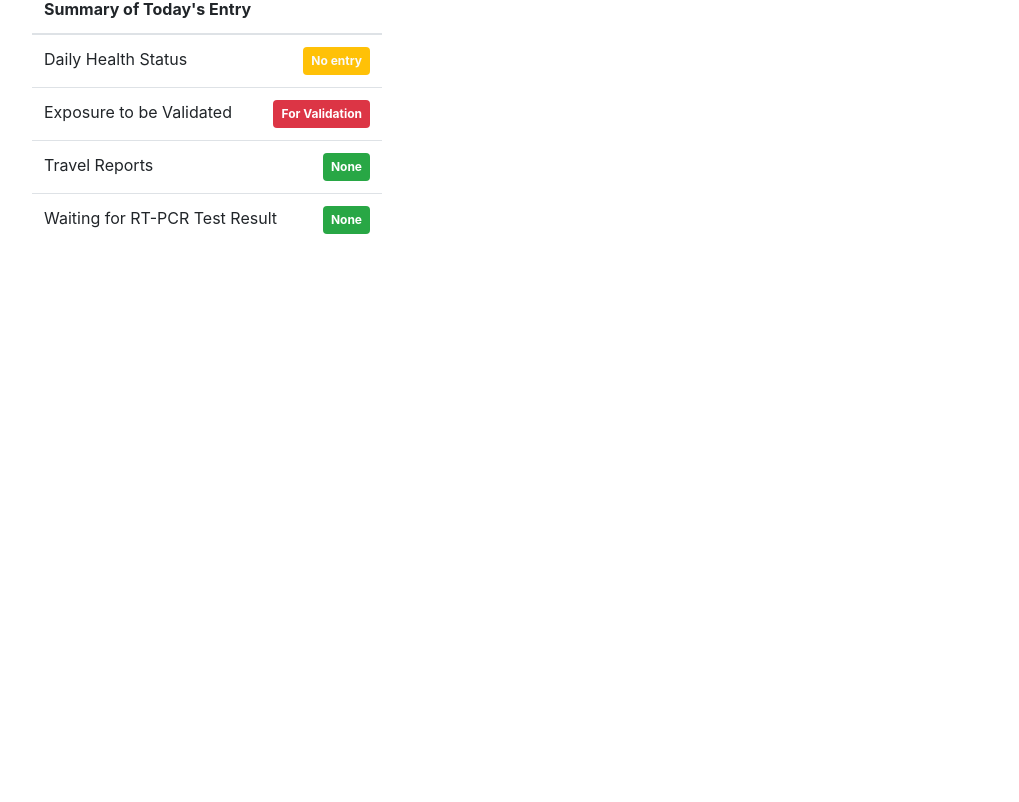
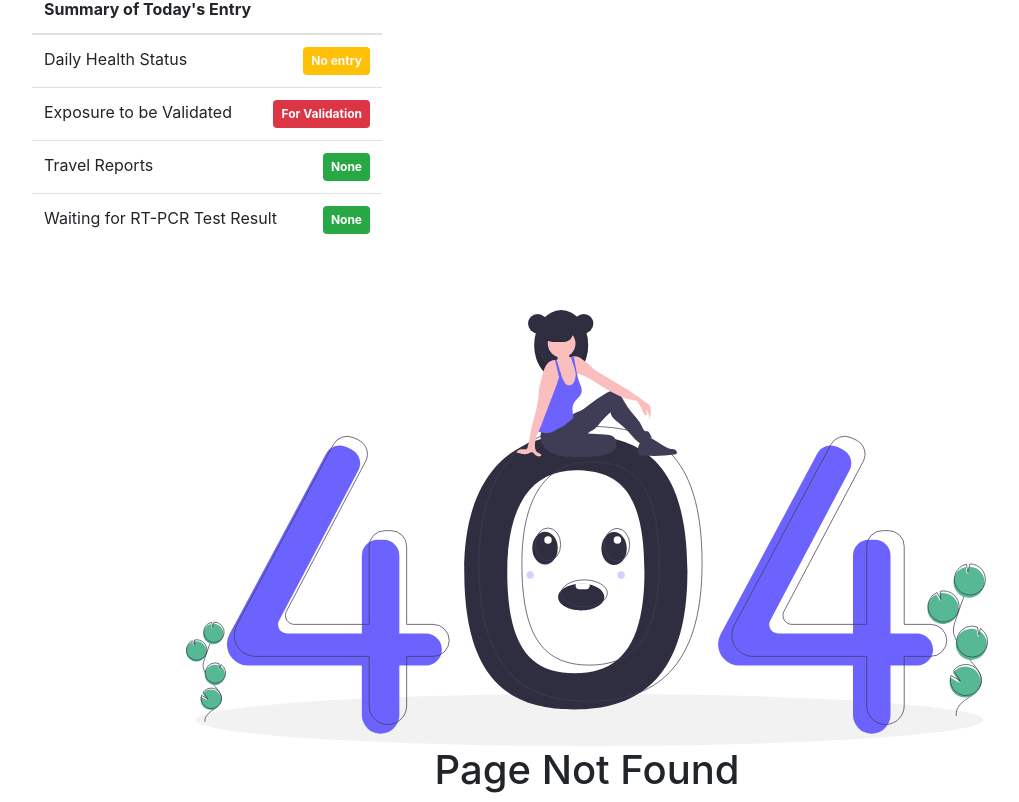
Before and after one commit to hannalalia/health-monitoring, a React (Create React App) app: page / in a window 1280 px wide. Shown: the part 654-1456 px from the top of the page, without its empty margins (53-1072 px from the left). Before the commit the page ends 924 px from the top, so only its background shows below. Built offline with nearby package versions, Linux system fonts and the light colour scheme.

Commit message:
temporarily add error route with topnav

```diff
--- a/src/App.js
+++ b/src/App.js
@@ -41,10 +41,10 @@ function App() {
               <Route exact path="/Reset">
                 <ResetPassword></ResetPassword>
               </Route>
+              <Route>
+                <Error></Error>
+              </Route>
             </div>
-            <Route>
-              <Error></Error>
-            </Route>
           </Switch>
         </Router>
       </Container>
```
